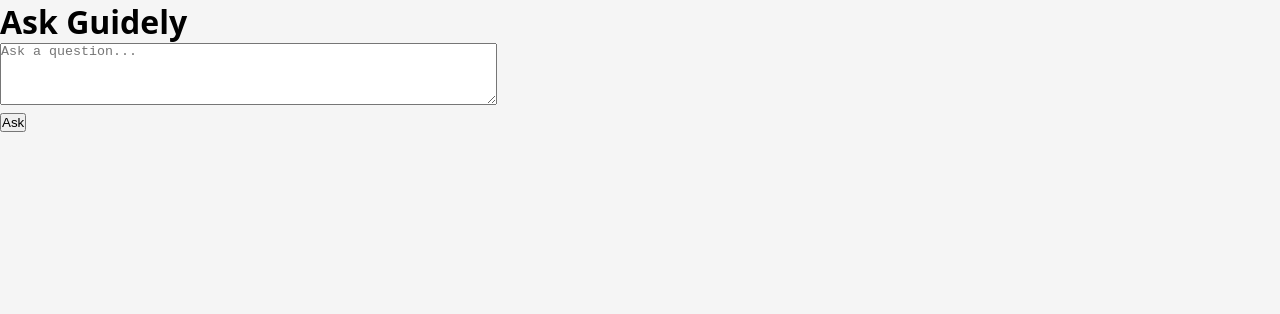
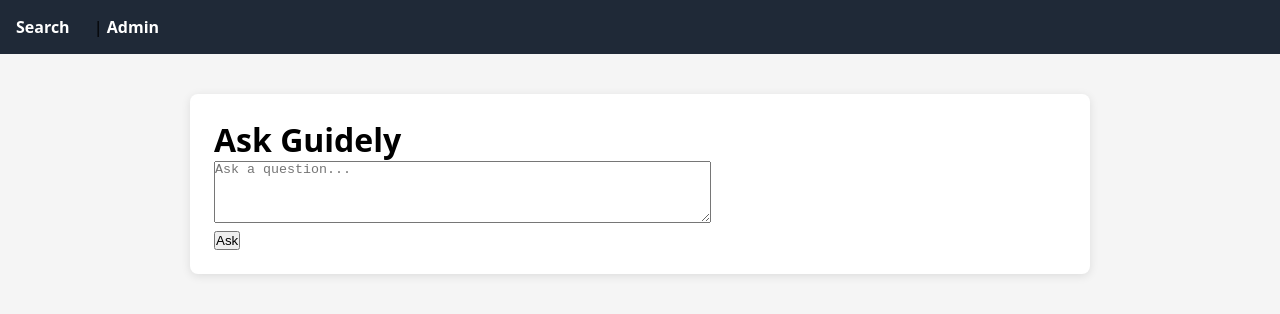
Before and after one commit to Amonochuka/guidely, a React app in the folder frontend/: page / in a window 1280 px wide. Shown: the top 314 px of the page. Built offline with nearby package versions, Linux system fonts and the light colour scheme; the HTML template or start-up script is replaced by a standard one.

Commit message:
add frontend navigation styling and metrics endpoint

```diff
--- a/frontend/src/App.jsx
+++ b/frontend/src/App.jsx
@@ -2,13 +2,18 @@ import { Routes, Route } from "react-router-dom";
 
 import SearchPage from "./pages/SearchPage";
 import AdminPage from "./pages/AdminPage";
+import Navbar from "./components/Navbar";
 
-function App() {
+function App () {
   return (
-    <Routes>
-      <Route path="/" element={<SearchPage />} />
-      <Route path="/admin" element={<AdminPage />} />
-    </Routes>
+    <>
+      <Navbar />
+
+      <Routes>
+        <Route path="/" element={<SearchPage />} />
+        <Route path="/admin" element={<AdminPage />} />
+      </Routes>
+    </>
   );
 }
 
--- /dev/null
+++ b/frontend/src/components/Navbar.jsx
@@ -0,0 +1,15 @@
+import { Link } from "react-router-dom";
+
+function Navbar() {
+  return (
+    <nav>
+      <Link to="/">Search</Link>
+
+      {" | "}
+
+      <Link to="/admin">Admin</Link>
+    </nav>
+  );
+}
+
+export default Navbar;
--- a/frontend/src/main.jsx
+++ b/frontend/src/main.jsx
@@ -1,5 +1,6 @@
 import ReactDOM from "react-dom/client";
 import { BrowserRouter } from "react-router-dom";
+import "./styles.css";
 
 import App from "./App";
 import "./index.css";
--- a/frontend/src/pages/AdminPage.jsx
+++ b/frontend/src/pages/AdminPage.jsx
@@ -1,10 +1,11 @@
-import { useState } from "react";
+import { useRef, useState } from "react";
 import { uploadDocument } from "../api/api";
 
 function AdminPage() {
   const [file, setFile] = useState(null);
   const [uploading, setUploading] = useState(false);
   const [message, setMessage] = useState("");
+  const fileInputRef = useRef(null);
 
   async function handleUpload() {
     if (!file) {
@@ -19,22 +20,29 @@ function AdminPage() {
     formData.append("file", file);
 
     try {
-      await uploadDocument(formData);
-      setMessage("Document uploaded successfully!");
+      const response = await uploadDocument(formData);
+      setMessage(response.data.message);
+      setFile(null);
+
+      if (fileInputRef.current) {
+        fileInputRef.current.value = "";
+      }
+
     } catch (error) {
       console.error("Error uploading document:", error);
       setMessage("Failed to upload document.");
     }
-    finally{
+    finally {
       setUploading(false);
     }
   }
 
   return (
-    <div>
+    <div className="container">
       <h1>Upload Documents</h1>
 
       <input
+        ref={fileInputRef}
         type="file"
         onChange={(event) => setFile(event.target.files[0])}
       />
--- a/frontend/src/pages/SearchPage.jsx
+++ b/frontend/src/pages/SearchPage.jsx
@@ -34,7 +34,7 @@ function SearchPage() {
   }
 
   return (
-    <div>
+    <div className="container">
       <h1>Ask Guidely</h1>
 
       <textarea
--- /dev/null
+++ b/frontend/src/styles.css
@@ -0,0 +1,30 @@
+body {
+  margin: 0;
+  font-family: Arial, Helvetica, sans-serif;
+  background: #f4f4f4;
+}
+
+nav {
+  background: #1f2937;
+  padding: 16px;
+}
+
+nav a {
+  color: white;
+  text-decoration: none;
+  margin-right: 20px;
+  font-weight: bold;
+}
+
+nav a:hover {
+  color: #60a5fa;
+}
+
+.container {
+  max-width: 900px;
+  margin: 40px auto;
+  background: white;
+  padding: 24px;
+  border-radius: 8px;
+  box-shadow: 0 2px 10px rgba(0,0,0,0.1);
+}
```
Also changed, not shown: 2 other files (tests, documents, lock files or other folders).
